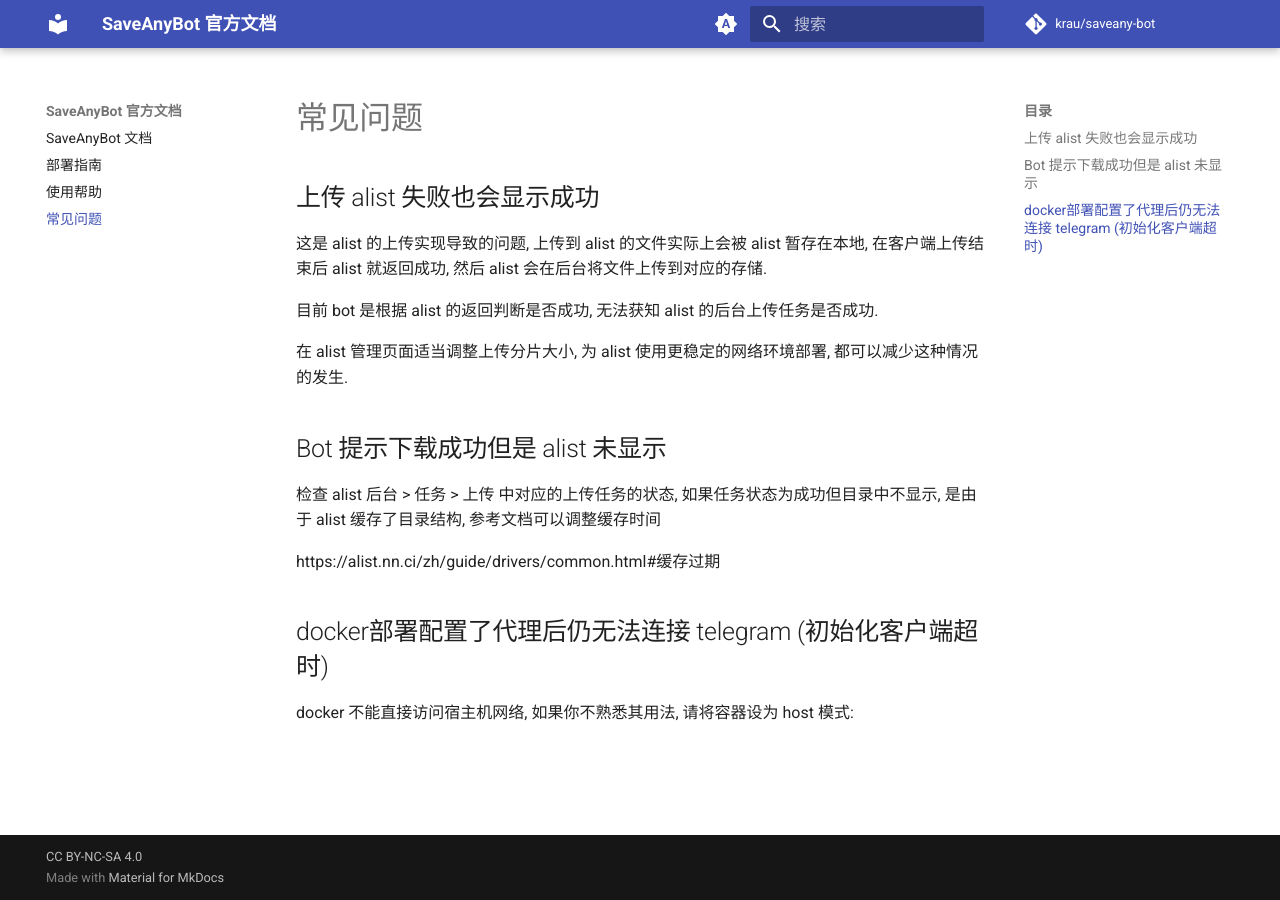
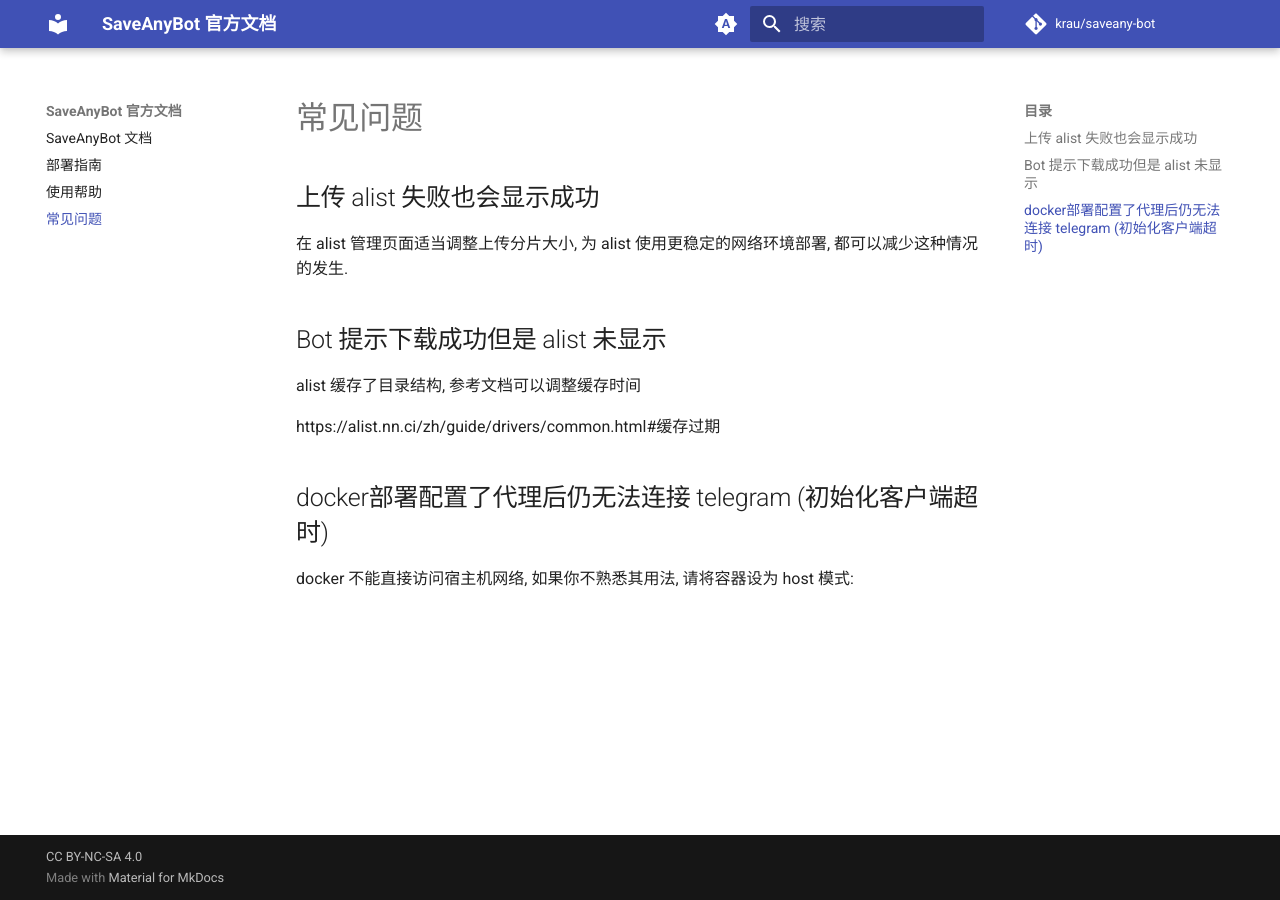
Before and after one commit to krau/SaveAny-Bot, an MkDocs documentation site: the page built from docs/docs/faq.md, in a window 1280 px wide. Built offline with MkDocs 1.6.1 and Material for MkDocs 9.7.7, drawn with Linux system fonts in a browser that asks for light colours; comment, search, counter and statistics services are not loaded.

Commit message:
docs: update alist faq

```diff
--- a/docs/docs/faq.md
+++ b/docs/docs/faq.md
@@ -1,16 +1,12 @@
 # 常见问题
 
 ## 上传 alist 失败也会显示成功
-
-这是 alist 的上传实现导致的问题, 上传到 alist 的文件实际上会被 alist 暂存在本地, 在客户端上传结束后 alist 就返回成功, 然后 alist 会在后台将文件上传到对应的存储.
-
-目前 bot 是根据 alist 的返回判断是否成功, 无法获知 alist 的后台上传任务是否成功.
 
 在 alist 管理页面适当调整上传分片大小, 为 alist 使用更稳定的网络环境部署, 都可以减少这种情况的发生.
 
 ## Bot 提示下载成功但是 alist 未显示
 
-检查 alist 后台 > 任务 > 上传 中对应的上传任务的状态, 如果任务状态为成功但目录中不显示, 是由于 alist 缓存了目录结构, 参考文档可以调整缓存时间
+alist 缓存了目录结构, 参考文档可以调整缓存时间
 
 https://alist.nn.ci/zh/guide/drivers/common.html#缓存过期
 
```
